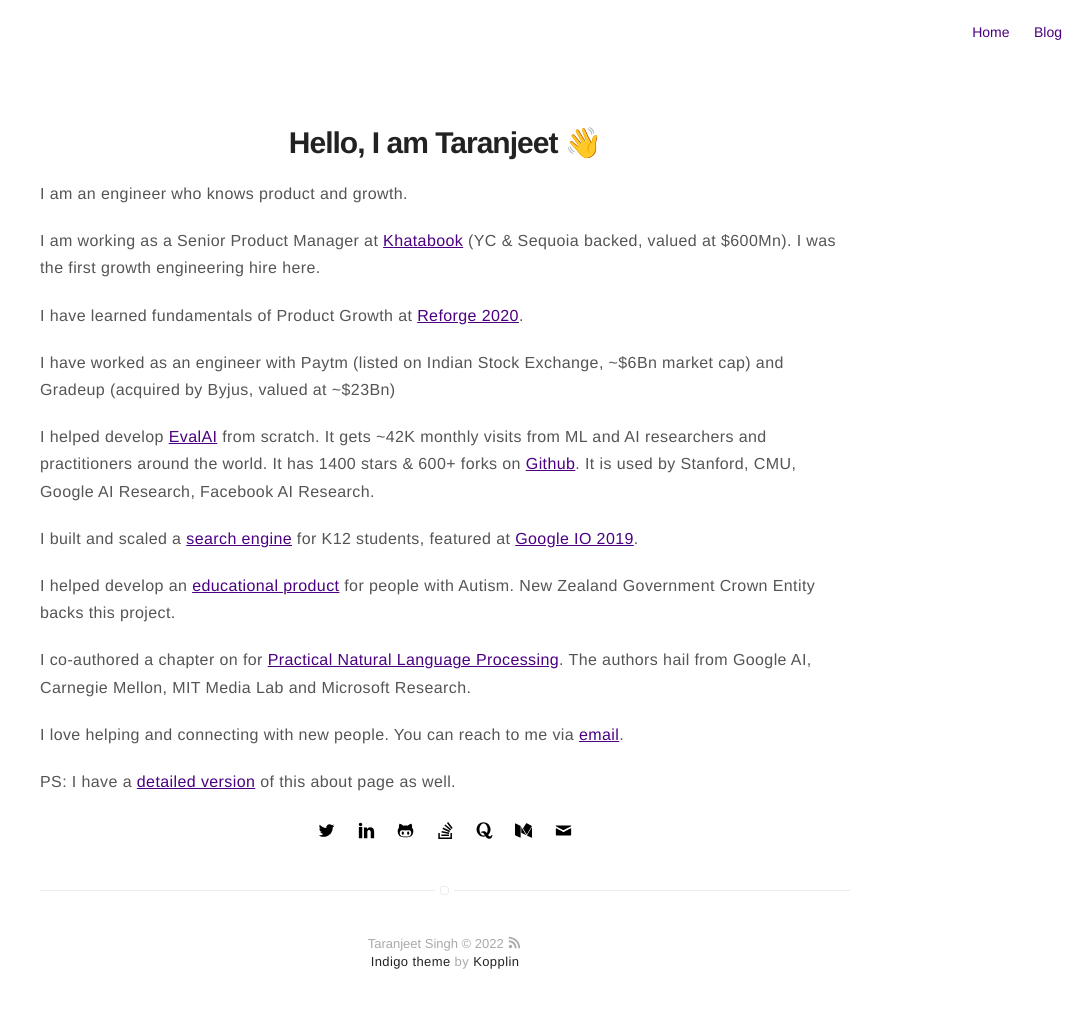
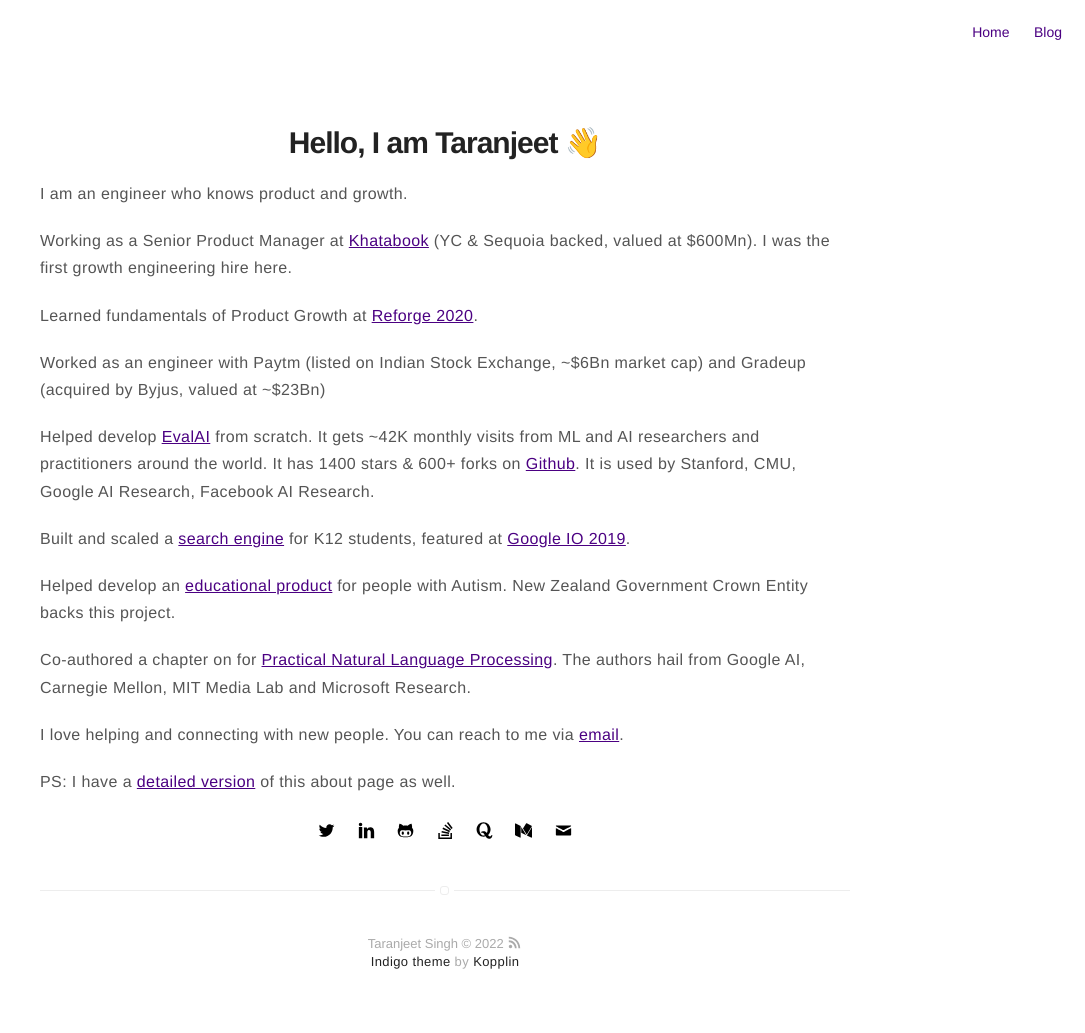
Before and after one commit to taranjeet/taranjeet.github.io, a Jekyll site: the page built from about.md, in a window 1280 px wide. Shown: the whole page, without its empty margins (195-1280 px from the left). Built offline with Jekyll 4.4.1, drawn with Linux system fonts in a browser that asks for light colours.

Commit message:
Update about.md

```diff
--- a/about.md
+++ b/about.md
@@ -7,19 +7,19 @@ layout: page
 
 I am an engineer who knows product and growth.
 
-I am working as a Senior Product Manager at [Khatabook](https://techcrunch.com/2021/08/23/indias-khatabook-raises-100-million-for-its-bookkeeping-platform-for-merchants/) (YC & Sequoia backed, valued at $600Mn). I was the first growth engineering hire here.
+Working as a Senior Product Manager at [Khatabook](https://techcrunch.com/2021/08/23/indias-khatabook-raises-100-million-for-its-bookkeeping-platform-for-merchants/) (YC & Sequoia backed, valued at $600Mn). I was the first growth engineering hire here.
 
-I have learned fundamentals of Product Growth at [Reforge 2020](https://www.reforge.com/).
+Learned fundamentals of Product Growth at [Reforge 2020](https://www.reforge.com/).
 
-I have worked as an engineer with Paytm (listed on Indian Stock Exchange, ~$6Bn market cap) and Gradeup (acquired by Byjus, valued at ~$23Bn)
+Worked as an engineer with Paytm (listed on Indian Stock Exchange, ~$6Bn market cap) and Gradeup (acquired by Byjus, valued at ~$23Bn)
 
-I helped develop [EvalAI](https://eval.ai/) from scratch. It gets ~42K monthly visits from ML and AI researchers and practitioners around the world. It has 1400 stars & 600+ forks on [Github](https://github.com/Cloud-CV/EvalAI). It is used by Stanford, CMU, Google AI Research, Facebook AI Research.
+Helped develop [EvalAI](https://eval.ai/) from scratch. It gets ~42K monthly visits from ML and AI researchers and practitioners around the world. It has 1400 stars & 600+ forks on [Github](https://github.com/Cloud-CV/EvalAI). It is used by Stanford, CMU, Google AI Research, Facebook AI Research.
 
-I built and scaled a [search engine](https://www.facebook.com/watch/?v=883796972040441) for K12 students, featured at [Google IO 2019](https://www.asianage.com/technology/in-other-news/090519/google-io-2019-featured-two-indian-companies-for-excellent-use-of-machine-learning.html).
+Built and scaled a [search engine](https://www.facebook.com/watch/?v=883796972040441) for K12 students, featured at [Google IO 2019](https://www.asianage.com/technology/in-other-news/090519/google-io-2019-featured-two-indian-companies-for-excellent-use-of-machine-learning.html).
 
-I helped develop an [educational product](https://www.talkwithmeapp.com/) for people with Autism. New Zealand Government Crown Entity backs this project.
+Helped develop an [educational product](https://www.talkwithmeapp.com/) for people with Autism. New Zealand Government Crown Entity backs this project.
 
-I co-authored a chapter on for [Practical Natural Language Processing](https://www.amazon.in/Practical-Natural-Language-Processing-Comprehensive/dp/9385889184/). The authors hail from Google AI, Carnegie Mellon, MIT Media Lab and Microsoft Research.
+Co-authored a chapter on for [Practical Natural Language Processing](https://www.amazon.in/Practical-Natural-Language-Processing-Comprehensive/dp/9385889184/). The authors hail from Google AI, Carnegie Mellon, MIT Media Lab and Microsoft Research.
 
 I love helping and connecting with new people. You can reach to me via [email](mailto:taranjeet7114@gmail.com).
 
```
